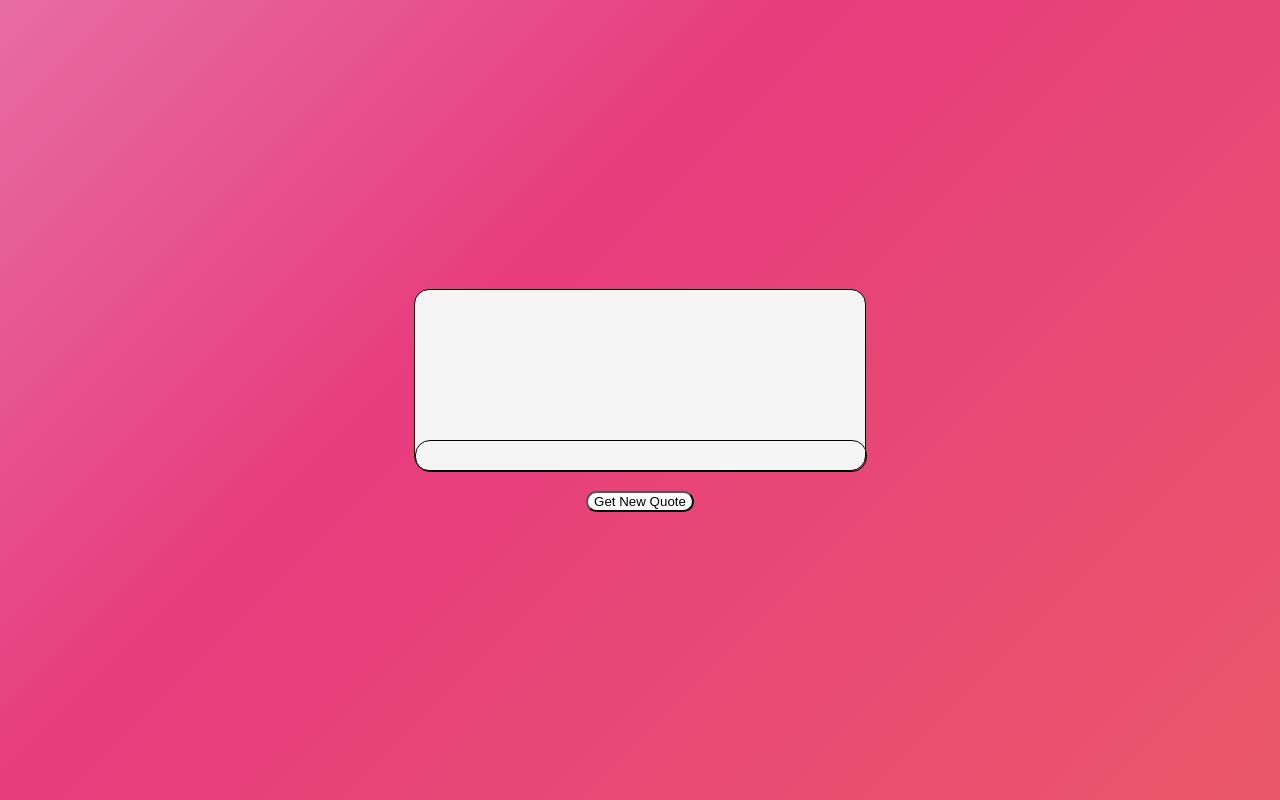
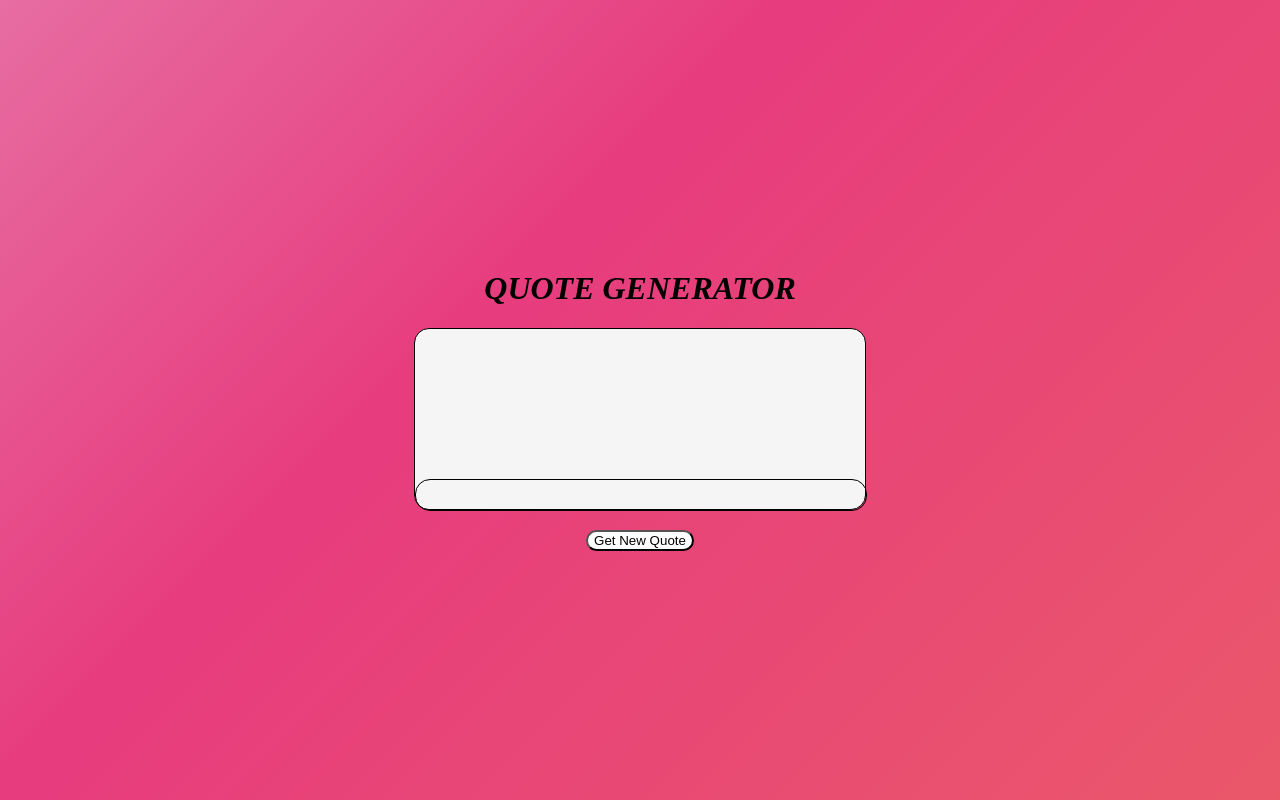
Before and after one commit to madhu2904/QuoteGen, a plain HTML site: page index.html in a window 1280 px wide. Drawn offline with Linux system fonts and the light colour scheme; no server answers; a web font is replaced by a local one.

Commit message:
adding heading

```diff
--- a/index.html
+++ b/index.html
@@ -9,8 +9,10 @@
     <link rel="preconnect" href="https://fonts.googleapis.com">
     <link rel="preconnect" href="https://fonts.gstatic.com" crossorigin>
     <link href="https://fonts.googleapis.com/css2?family=Calligraffitti&family=Dancing+Script:wght@400..700&family=Gideon+Roman&display=swap" rel="stylesheet">
+
 </head>
 <body>
+   <h1>QUOTE GENERATOR</h1>
     <div id="outerBox">
         <div id="quoteBox">
              <div id="quoteTextBox">
--- a/style.css
+++ b/style.css
@@ -79,6 +79,8 @@ html, body
     display: flex;
     justify-content: center;
     align-items: center;
+    flex-direction: column;
+
   }
 
   body {
@@ -98,3 +100,9 @@ html, body
           background-position: 0% 50%;
       }
   }
+  h1{
+   color: black;
+   font-family:'Times New Roman', Times, serif;
+   font-style: oblique;
+
+  }
```
Also changed, not shown: 1 other file.
